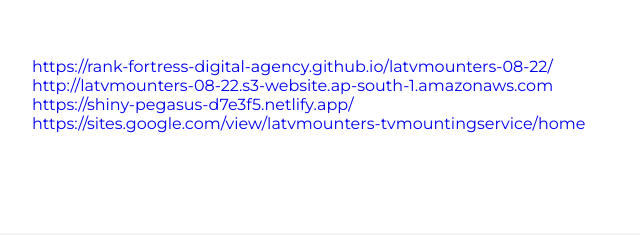
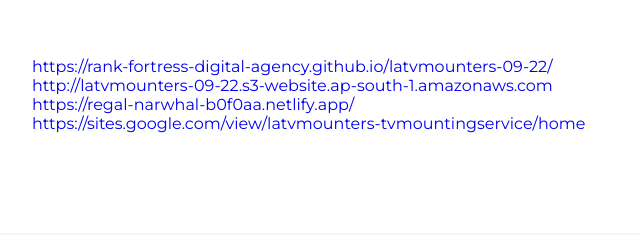
Before and after one commit to Rank-Fortress-Digital-Agency/latvmounters-09-22, a plain HTML site: page index.html in a window 1280 px wide. Shown: the part 10261-10496 px from the top of the page, 136-776 px from the left. Drawn offline with Linux system fonts and the light colour scheme.

Commit message:
Add files via upload

```diff
--- a/index.html
+++ b/index.html
@@ -537,18 +537,18 @@
         <section>
           <a
             target="_bLank"
-            href="https://rank-fortress-digital-agency.github.io/latvmounters-08-22/"
-            >https://rank-fortress-digital-agency.github.io/latvmounters-08-22/</a
+            href="https://rank-fortress-digital-agency.github.io/latvmounters-09-22/"
+            >https://rank-fortress-digital-agency.github.io/latvmounters-09-22/</a
           ><br />
           <a
             target="_bLank"
-            href="http://latvmounters-08-22.s3-website.ap-south-1.amazonaws.com"
-            >http://latvmounters-08-22.s3-website.ap-south-1.amazonaws.com</a
+            href="http://latvmounters-09-22.s3-website.ap-south-1.amazonaws.com"
+            >http://latvmounters-09-22.s3-website.ap-south-1.amazonaws.com</a
           ><br />
           <a
             target="_bLank"
-            href="https://shiny-pegasus-d7e3f5.netlify.app/"
-            >https://shiny-pegasus-d7e3f5.netlify.app/</a
+            href="https://regal-narwhal-b0f0aa.netlify.app/"
+            >https://regal-narwhal-b0f0aa.netlify.app/</a
           ><br />
           <a
             target="_bLank"
```
